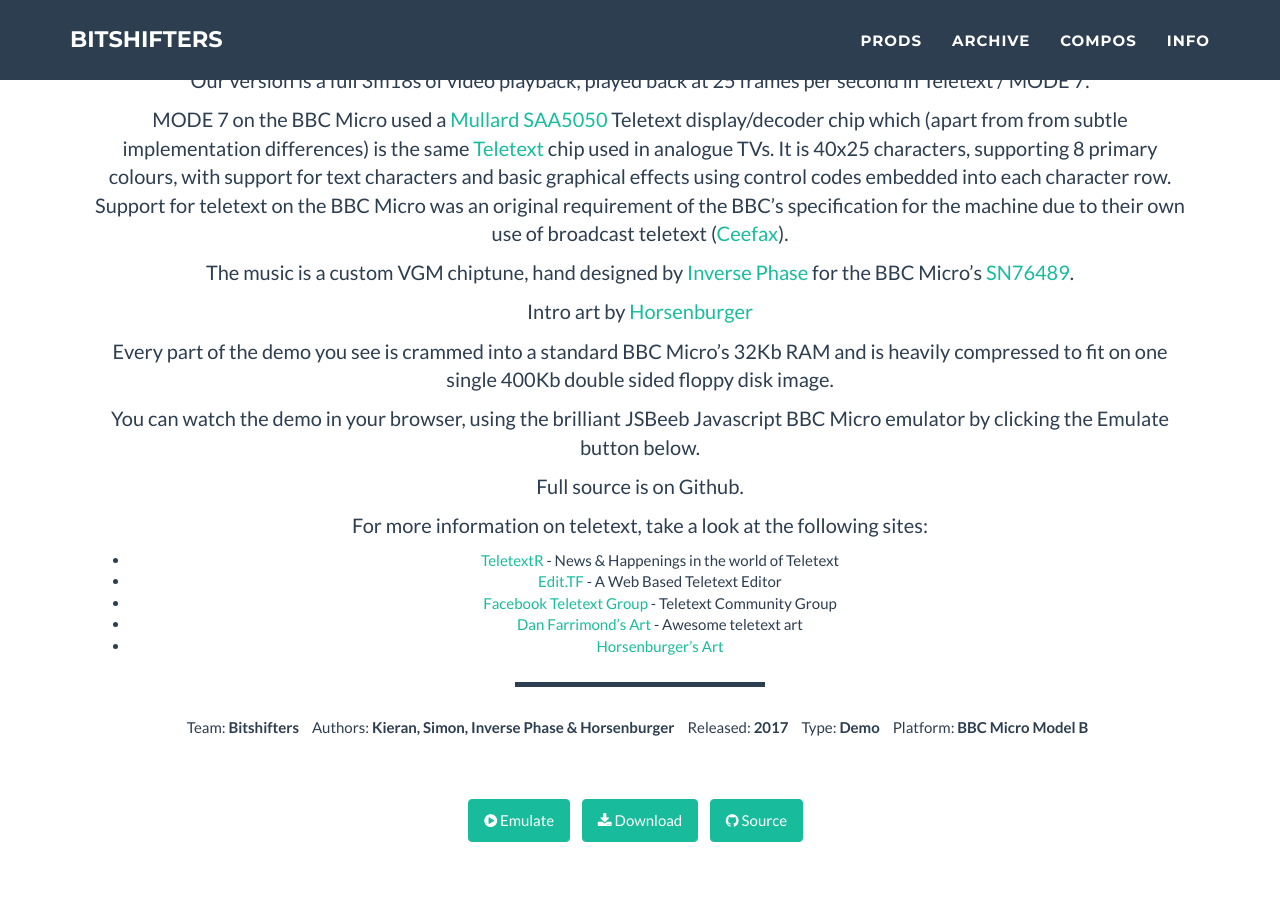
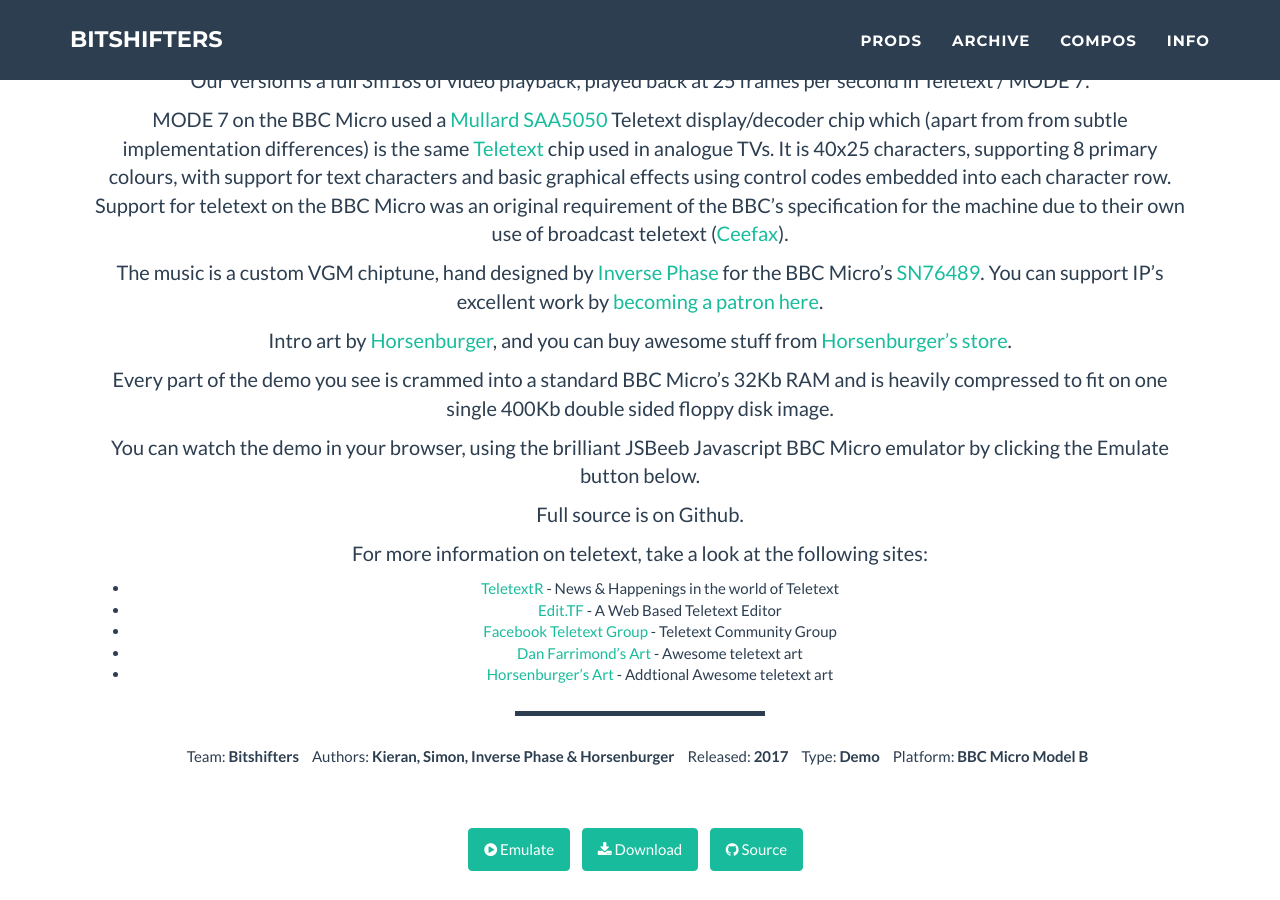
Before and after one commit to bitshifters/bitshifters.github.io, a Jekyll site: the page built from _posts/prods/2017-02-25-bs-badapple.md, in a window 1280 px wide and 900 px high, scrolled down 1213 px. Built offline with Jekyll 4.4.1, drawn with Linux system fonts in a browser that asks for light colours.

Commit message:
More copy updates

```diff
--- a/_posts/prods/2017-02-25-bs-badapple.md
+++ b/_posts/prods/2017-02-25-bs-badapple.md
@@ -25,9 +25,9 @@
 
 MODE 7 on the BBC Micro used a [Mullard SAA5050](https://en.wikipedia.org/wiki/Mullard_SAA5050) Teletext display/decoder chip which (apart from from subtle implementation differences) is the same [Teletext](https://en.wikipedia.org/wiki/Teletext) chip used in analogue TVs. It is 40x25 characters, supporting 8 primary colours, with support for text characters and basic graphical effects using control codes embedded into each character row. Support for teletext on the BBC Micro was an original requirement of the BBC's specification for the machine due to their own use of broadcast teletext ([Ceefax](https://en.wikipedia.org/wiki/Ceefax)).
 
-The music is a custom VGM chiptune, hand designed by [Inverse Phase](http://www.inversephase.com/) for the BBC Micro's [SN76489](https://en.wikipedia.org/wiki/Texas_Instruments_SN76489).
+The music is a custom VGM chiptune, hand designed by [Inverse Phase](http://www.inversephase.com/) for the BBC Micro's [SN76489](https://en.wikipedia.org/wiki/Texas_Instruments_SN76489). You can support IP's excellent work by [becoming a patron here](https://www.patreon.com/inversephase).
 
-Intro art by [Horsenburger](http://www.horsenburger.com/)
+Intro art by [Horsenburger](http://www.horsenburger.com/), and you can buy awesome stuff from [Horsenburger's store](https://www.tshirtstudio.com/marketplace/horsenburger's-textworks).
 
 Every part of the demo you see is crammed into a standard BBC Micro's 32Kb RAM and is heavily compressed to fit on one single 400Kb double sided floppy disk image.
 
@@ -40,4 +40,4 @@
 * [Edit.TF](http://edit.tf/) - A Web Based Teletext Editor
 * [Facebook Teletext Group](https://www.facebook.com/groups/TeletextGroup/) - Teletext Community Group
 * [Dan Farrimond's Art](http://danfarrimond.co.uk/) - Awesome teletext art
-* [Horsenburger's Art](http://www.horsenburger.com/)
+* [Horsenburger's Art](http://www.horsenburger.com/) - Addtional Awesome teletext art
```
